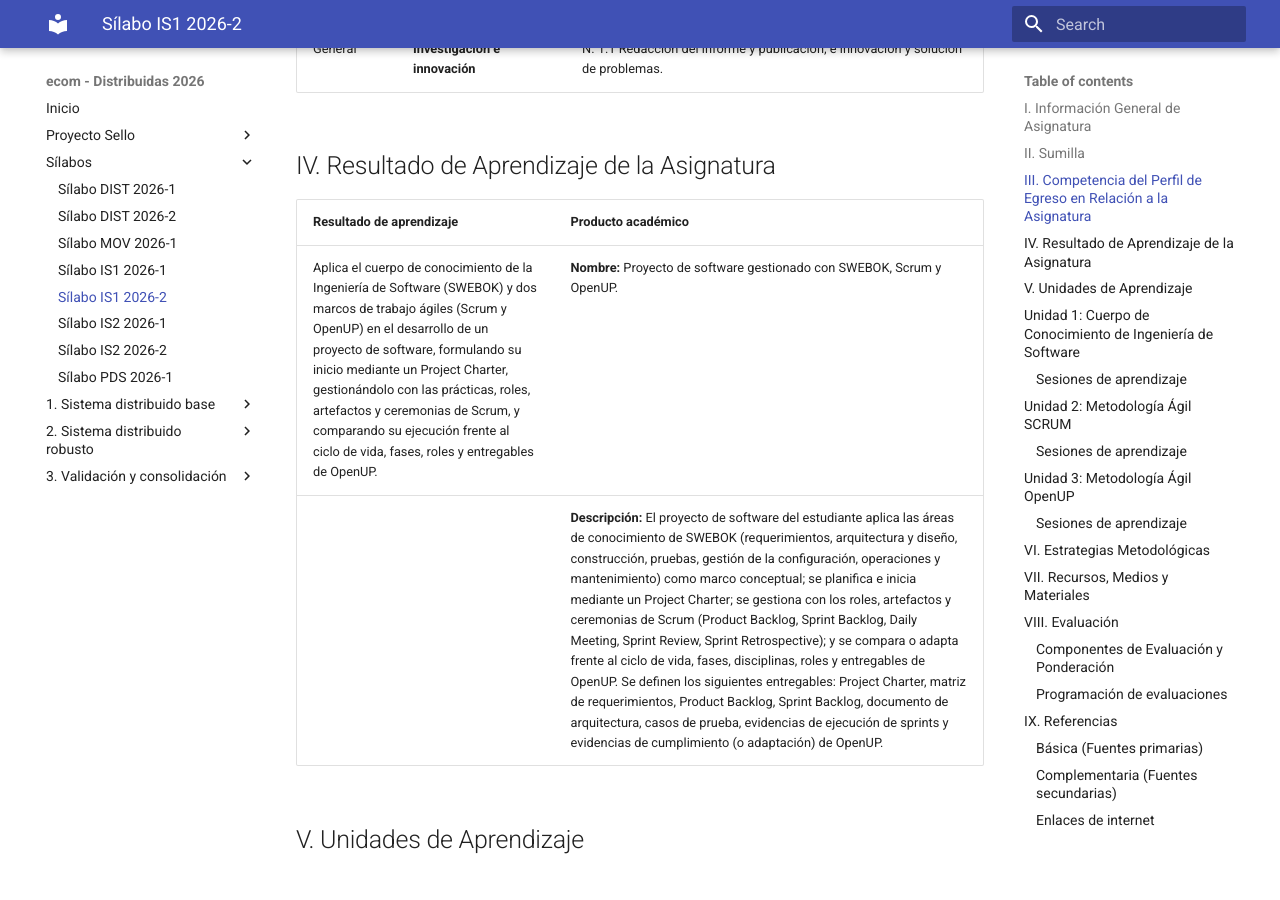
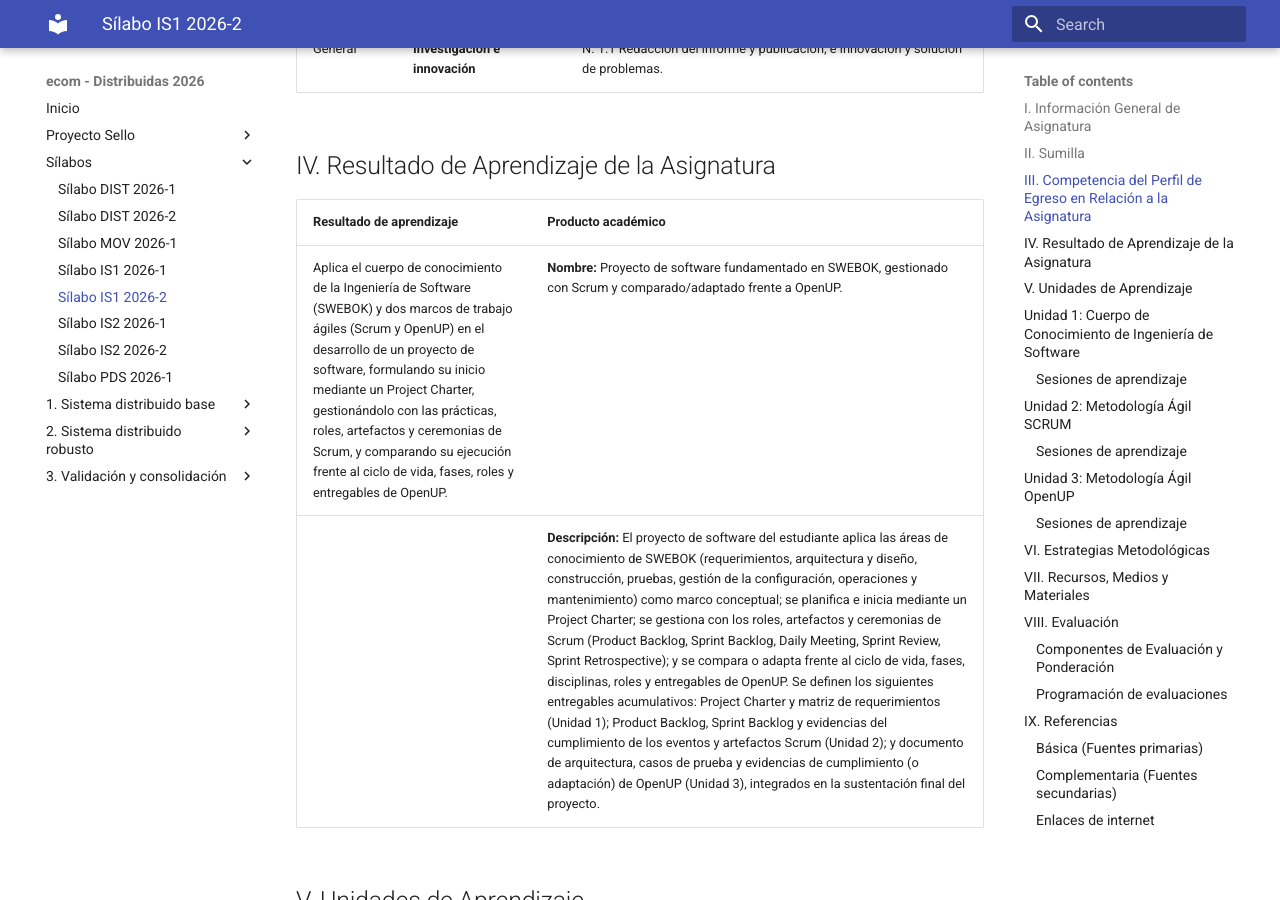
Before and after one commit to 261dist/ecom, an MkDocs documentation site: the page built from docs/silabo_is1_2026_2.md, in a window 1280 px wide and 900 px high, scrolled down 1253 px. Built offline with MkDocs 1.6.1 and Material for MkDocs 9.7.7, drawn with Linux system fonts in a browser that asks for light colours; some of the changed text lies outside the part shown.

Commit message:
first commit

```diff
--- a/docs/silabo_is1_2026_2.md
+++ b/docs/silabo_is1_2026_2.md
@@ -33,8 +33,8 @@
 
 | Resultado de aprendizaje | Producto académico |
 |---|---|
-| Aplica el cuerpo de conocimiento de la Ingeniería de Software (SWEBOK) y dos marcos de trabajo ágiles (Scrum y OpenUP) en el desarrollo de un proyecto de software, formulando su inicio mediante un Project Charter, gestionándolo con las prácticas, roles, artefactos y ceremonias de Scrum, y comparando su ejecución frente al ciclo de vida, fases, roles y entregables de OpenUP. | **Nombre:** Proyecto de software gestionado con SWEBOK, Scrum y OpenUP. |
-|  | **Descripción:** El proyecto de software del estudiante aplica las áreas de conocimiento de SWEBOK (requerimientos, arquitectura y diseño, construcción, pruebas, gestión de la configuración, operaciones y mantenimiento) como marco conceptual; se planifica e inicia mediante un Project Charter; se gestiona con los roles, artefactos y ceremonias de Scrum (Product Backlog, Sprint Backlog, Daily Meeting, Sprint Review, Sprint Retrospective); y se compara o adapta frente al ciclo de vida, fases, disciplinas, roles y entregables de OpenUP. Se definen los siguientes entregables: Project Charter, matriz de requerimientos, Product Backlog, Sprint Backlog, documento de arquitectura, casos de prueba, evidencias de ejecución de sprints y evidencias de cumplimiento (o adaptación) de OpenUP. |
+| Aplica el cuerpo de conocimiento de la Ingeniería de Software (SWEBOK) y dos marcos de trabajo ágiles (Scrum y OpenUP) en el desarrollo de un proyecto de software, formulando su inicio mediante un Project Charter, gestionándolo con las prácticas, roles, artefactos y ceremonias de Scrum, y comparando su ejecución frente al ciclo de vida, fases, roles y entregables de OpenUP. | **Nombre:** Proyecto de software fundamentado en SWEBOK, gestionado con Scrum y comparado/adaptado frente a OpenUP. |
+|  | **Descripción:** El proyecto de software del estudiante aplica las áreas de conocimiento de SWEBOK (requerimientos, arquitectura y diseño, construcción, pruebas, gestión de la configuración, operaciones y mantenimiento) como marco conceptual; se planifica e inicia mediante un Project Charter; se gestiona con los roles, artefactos y ceremonias de Scrum (Product Backlog, Sprint Backlog, Daily Meeting, Sprint Review, Sprint Retrospective); y se compara o adapta frente al ciclo de vida, fases, disciplinas, roles y entregables de OpenUP. Se definen los siguientes entregables acumulativos: Project Charter y matriz de requerimientos (Unidad 1); Product Backlog, Sprint Backlog y evidencias del cumplimiento de los eventos y artefactos Scrum (Unidad 2); y documento de arquitectura, casos de prueba y evidencias de cumplimiento (o adaptación) de OpenUP (Unidad 3), integrados en la sustentación final del proyecto. |
 
 ## V. Unidades de Aprendizaje
 
@@ -67,7 +67,7 @@
 
 | Criterios de evaluación del producto | Descripción del producto |
 |---|---|
-| Diseña el proceso de desarrollo del proyecto en base al framework Scrum, comparándolo con otros marcos ágiles (Kanban, XP). Elabora historias de usuario coherentes con el Project Charter. Construye un Product Backlog priorizado con sus herramientas de gestión. Analiza indicadores/métricas de Scrum sobre el avance del proyecto (sprints, retrospectiva). Evidencia el cumplimiento de los eventos y artefactos Scrum. | Avance del proyecto de software organizado mediante los artefactos de Scrum: historias de usuario, Product Backlog priorizado, métricas de sprint, y evidencias del cumplimiento de los eventos (ceremonias) Scrum, sustentado por el equipo. |
+| Diseña el proceso de desarrollo del proyecto en base al framework Scrum, comparándolo con otros marcos ágiles (Kanban, XP). Elabora historias de usuario coherentes con el Project Charter. Construye un Product Backlog priorizado con sus herramientas de gestión. Construye un Sprint Backlog a partir del Product Backlog priorizado. Analiza indicadores/métricas de Scrum sobre el avance del proyecto (sprints, retrospectiva). Evidencia el cumplimiento de los eventos y artefactos Scrum. | Avance del proyecto de software organizado mediante los artefactos de Scrum: historias de usuario, Product Backlog priorizado, Sprint Backlog, métricas de sprint, y evidencias del cumplimiento de los eventos (ceremonias) Scrum, sustentado por el equipo. |
 
 ### Sesiones de aprendizaje
 
@@ -87,7 +87,7 @@
 
 | Criterios de evaluación del producto | Descripción del producto |
 |---|---|
-| Diseña el proceso de desarrollo del proyecto en base al ciclo de vida de OpenUP. Aplica seguimiento y control con los formatos de gestión de OpenUP. Elabora el documento de arquitectura del proyecto. Ejecuta casos de prueba sobre el software desarrollado. Sustenta el proyecto integrador con evidencias del cumplimiento de Scrum y/o su adaptación a OpenUP. | Proyecto de software integrado que evidencia la ejecución de tareas e iteraciones bajo el ciclo de vida de OpenUP (fases, disciplinas, roles y entregables), el documento de arquitectura, los casos de prueba ejecutados, y la sustentación final con evidencias del cumplimiento de Scrum y/o su adaptación a OpenUP. |
+| Diseña el proceso de desarrollo del proyecto en base al ciclo de vida de OpenUP. Aplica seguimiento y control con los formatos de gestión de OpenUP. Elabora el documento de arquitectura del proyecto. Ejecuta casos de prueba sobre el software desarrollado. Sustenta el proyecto integrador consolidando el Project Charter (Unidad 1) y los artefactos Scrum (Unidad 2), con evidencias del cumplimiento de Scrum y/o su adaptación a OpenUP. | Proyecto de software integrador que consolida el Project Charter (Unidad 1) y los artefactos Scrum —historias de usuario, Product Backlog y Sprint Backlog— (Unidad 2), evidencia la ejecución de tareas e iteraciones bajo el ciclo de vida de OpenUP (fases, disciplinas, roles y entregables), incorpora el documento de arquitectura y los casos de prueba ejecutados, y culmina con la sustentación final del proyecto completo. |
 
 ### Sesiones de aprendizaje
 
```
Also changed, not shown: other parts of docs/silabo_is1_2026_2.md (+1 -1 lines).
